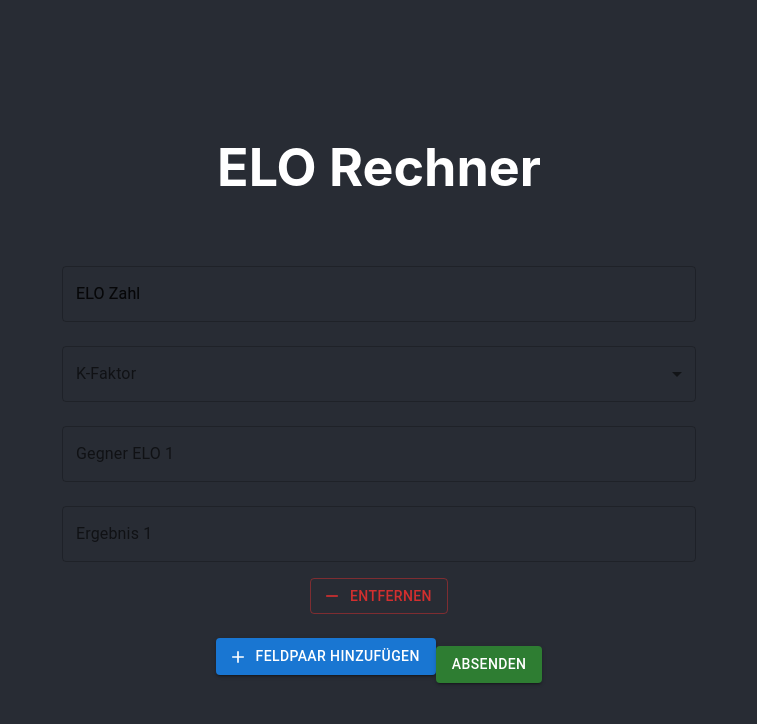
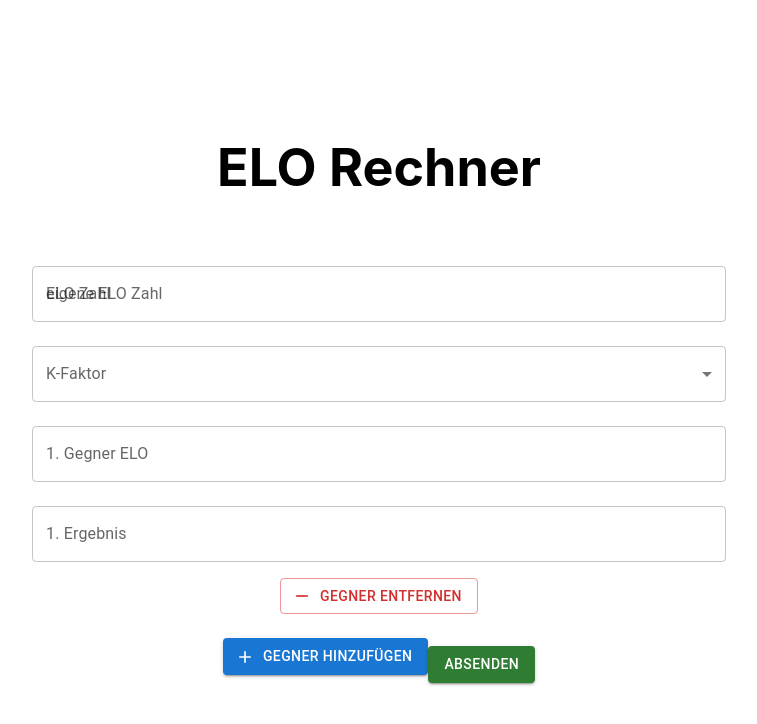
Before and after one commit to masterofpuppets2/elo_rechner, a React (Create React App) app: page / in a window 1280 px wide. Shown: the top 724 px of the page, without its empty margins (261-1018 px from the left). Built offline with nearby package versions, Linux system fonts and the light colour scheme.

Commit message:
remove unused stuff, adjust styling

```diff
--- a/public/index.html
+++ b/public/index.html
@@ -24,7 +24,7 @@
       work correctly both with client-side routing and a non-root public URL.
       Learn how to configure a non-root public URL by running `npm run build`.
     -->
-    <title>React App</title>
+    <title>Elo-Rechner</title>
   </head>
   <body>
     <noscript>You need to enable JavaScript to run this app.</noscript>
--- a/src/App.css
+++ b/src/App.css
@@ -2,37 +2,13 @@
   text-align: center;
 }
 
-.App-logo {
-  height: 40vmin;
-  pointer-events: none;
-}
-
-@media (prefers-reduced-motion: no-preference) {
-  .App-logo {
-    animation: App-logo-spin infinite 20s linear;
-  }
-}
-
 .App-header {
-  background-color: #282c34;
+  background-color: white;
   min-height: 100vh;
   display: flex;
   flex-direction: column;
   align-items: center;
   justify-content: center;
   font-size: calc(10px + 2vmin);
-  color: white;
+  color: black;
 }
-
-.App-link {
-  color: #61dafb;
-}
-
-@keyframes App-logo-spin {
-  from {
-    transform: rotate(0deg);
-  }
-  to {
-    transform: rotate(360deg);
-  }
-}
--- a/src/EloForm.js
+++ b/src/EloForm.js
@@ -39,7 +39,7 @@ const EloForm = () => {
           type="number"
           value={elo}
           onChange={(e) => setElo(e.target.value)}
-          label="ELO Zahl"
+          label="eigene ELO Zahl"
           variant="outlined"
         />
       </FormControl>
@@ -63,7 +63,7 @@ const EloForm = () => {
           <TextField
             fullWidth
             margin="normal"
-            label={`Gegner ELO ${index + 1}`}
+            label={`${index + 1}. Gegner ELO`}
             type="number"
             name="opponentElo"
             value={match.opponentElo}
@@ -73,7 +73,7 @@ const EloForm = () => {
           <TextField
             fullWidth
             margin="normal"
-            label={`Ergebnis ${index + 1}`}
+            label={`${index + 1}. Ergebnis`}
             type="number"
             name="result"
             value={match.result}
@@ -87,7 +87,7 @@ const EloForm = () => {
             onClick={() => handleRemoveMatch(index)}
             sx={{ marginTop: 1 }}
           >
-            Entfernen
+            Gegner Entfernen
           </Button>
         </Box>
       ))}
@@ -98,7 +98,7 @@ const EloForm = () => {
         startIcon={<AddIcon />}
         onClick={handleAddMatch}
       >
-        Feldpaar hinzufügen
+        Gegner hinzufügen
       </Button>
 
       <Button
```
Also changed, not shown: src/setupTests.js (deleted, +0 -5 lines), 2 other files (tests, documents, lock files or other folders).
